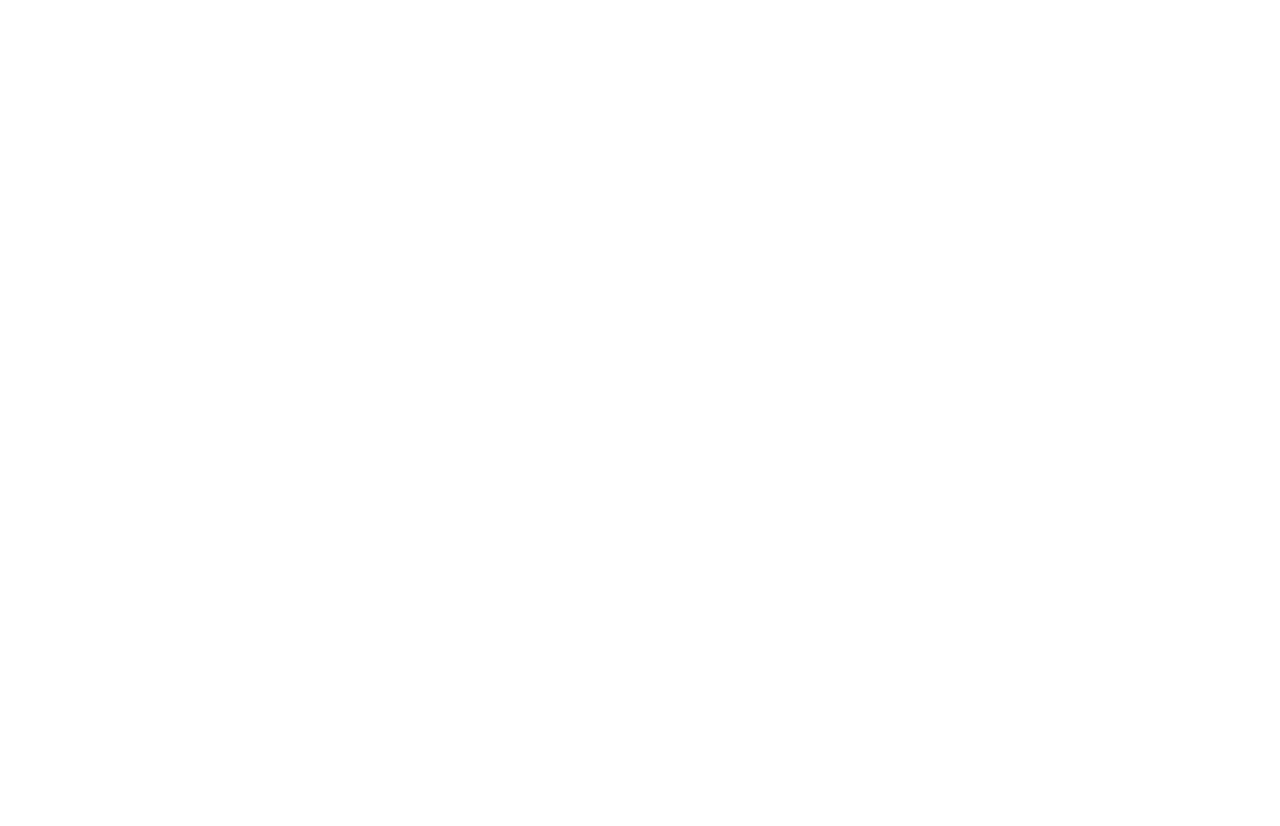
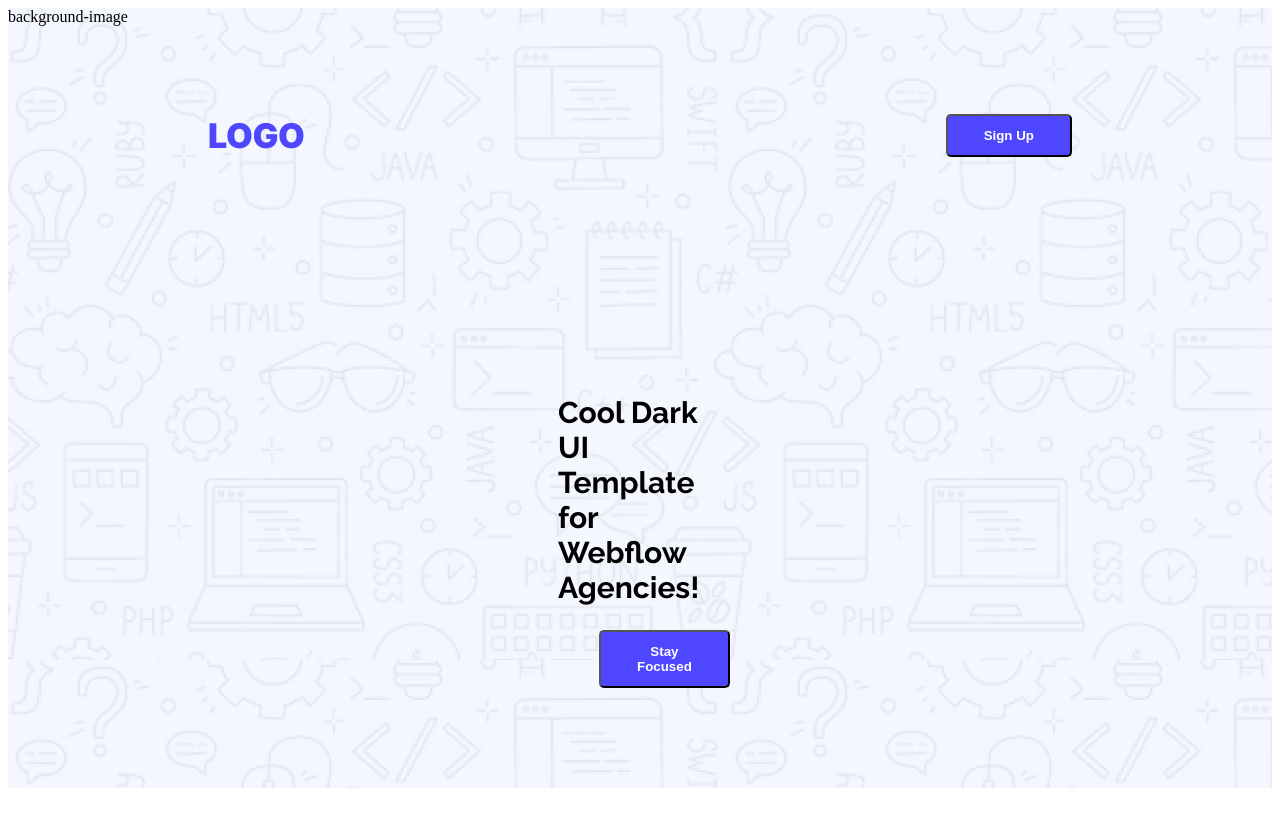
Before and after one commit to educative5/Assignment1, a plain HTML site: page index.html in a window 1280 px wide. Before the commit the page ends 800 px from the top, so only its background shows below. Drawn offline with Linux system fonts and the light colour scheme.

Commit message:
fnav and banner section

```diff
--- a/css/styles.css
+++ b/css/styles.css
@@ -0,0 +1,67 @@
+
+header{
+    background-image: url(../media/Hero-bg.png);
+
+
+}
+
+nav{
+    display: flex;
+    align-items: center;
+    justify-content: space-between;
+    margin: 50px 200px;
+}
+
+section{
+    align-items: center;
+    margin: 200px 550px;
+    padding-bottom: 100px;
+    justify-content: center;
+}
+
+h2.banner{
+    font-size: 30px;
+    font-weight: bold;
+}
+
+.button-container{
+    padding-left: 25%;
+}
+
+h3.nav-title{
+    color: #4E47FF;
+    font-weight: 900;
+     font-size: 34px;
+    line-height: 150%;
+}
+button{
+
+    color: #FFFFFF;
+    background-color: #4E47FF;
+    border-radius: 5px;
+    outline-color: #FFFFFF;
+}
+.button-banner{
+    font-weight: bold;
+    padding: 12px 36px;
+}
+
+
+.button-primary{
+    font-weight: bold;
+    padding: 12px 36px;
+}
+
+.inter-normal {
+  font-family: "Inter", sans-serif;
+  font-optical-sizing:  auto;
+
+  font-style: normal;
+}
+
+.raleway-normal {
+  font-family: "Raleway", sans-serif;
+  font-optical-sizing: auto;
+
+  font-style: normal;
+}
--- a/index.html
+++ b/index.html
@@ -4,10 +4,24 @@
     <meta charset="UTF-8">
     <meta name="viewport" content="width=device-width, initial-scale=1.0">
     <title>Document</title>
+    <link rel="preconnect" href="https://fonts.googleapis.com">
+<link rel="preconnect" href="https://fonts.gstatic.com" crossorigin>
+<link href="https://fonts.googleapis.com/css2?family=Inter:ital,opsz,wght@0,14..32,100..900;1,14..32,100..900&family=Raleway:ital,wght@0,100..900;1,100..900&display=swap" rel="stylesheet">
     <link rel="stylesheet" href="css/styles.css">
 </head>
 <body>
     <header>
+        background-image
+       <nav class="inter-normal">
+        <h3 class="nav-title">LOGO</h3>
+        <a href=""><button class="button-primary">Sign Up</button></a>
+       </nav>
+       <section class="raleway-normal">
+
+        <h2 class="banner">Cool Dark UI Template for Webflow Agencies!</h2>
+        <div class="button-container"><a href=""><button class="button-banner">Stay Focused</button></a></div>
+
+    </section>
 
     </header>
     <main>
```
Also changed, not shown: Assets/Hero-bg.png (added), Assets/avatar.png (added), Assets/icon-star.png (added), Assets/wc-big.png (added), Assets/wc-mini.png (added), media/Hero-bg.png (added), media/avatar.png (added), media/icon-star.png (added), media/wc-big.png (added), media/wc-mini.png (added).
